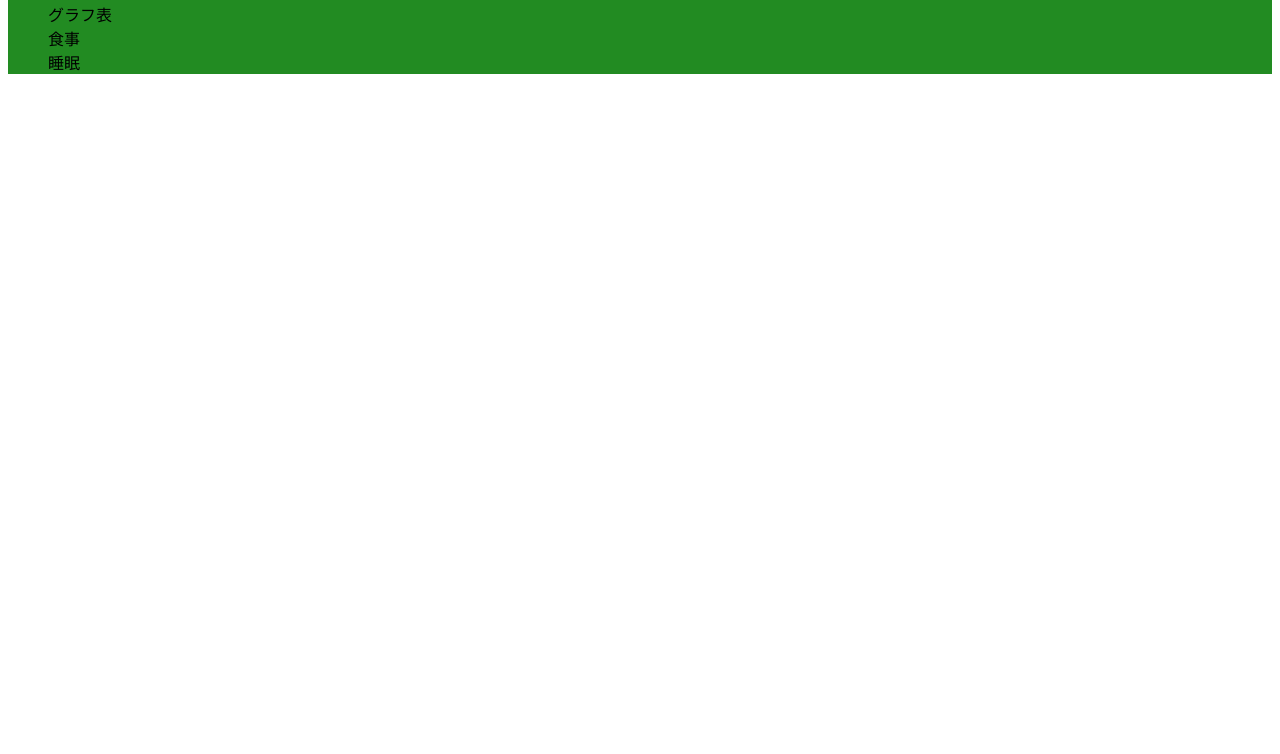
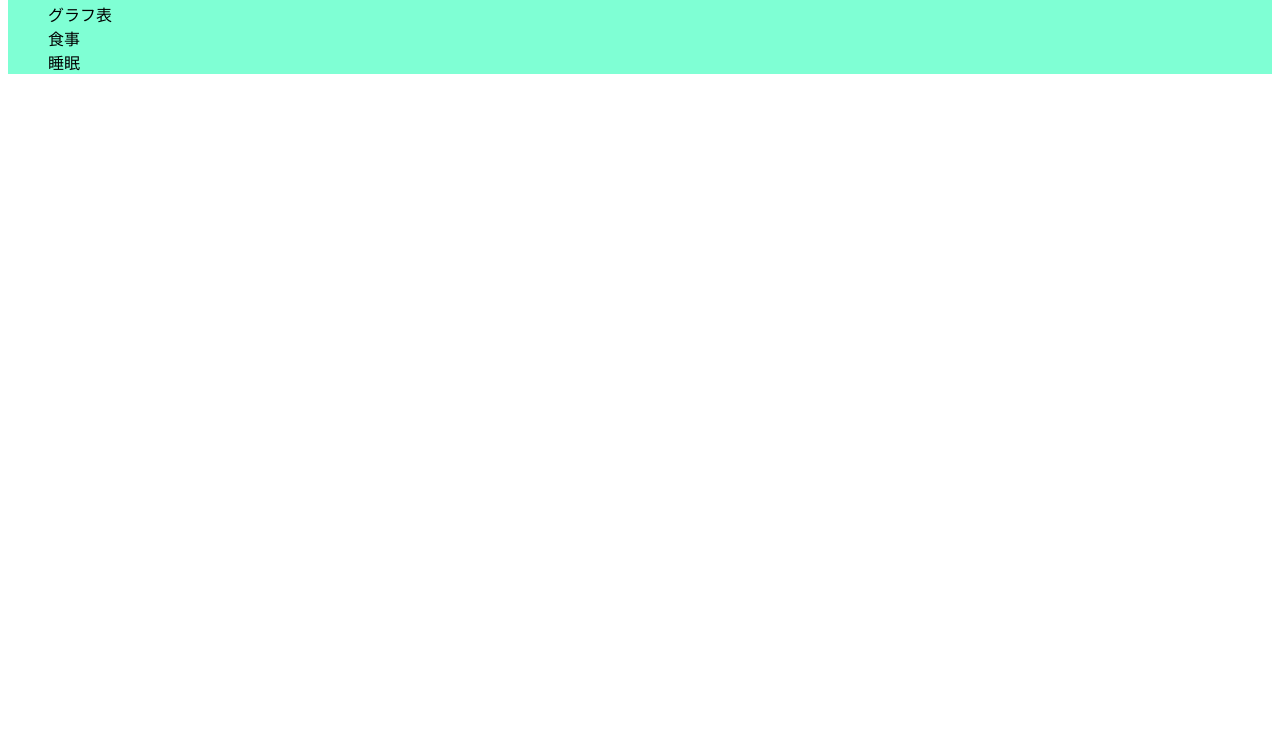
Before and after one commit to mizu0123yuji/health_log, a plain HTML site: page index.html in a window 1280 px wide. Shown: the part 46-800 px from the top of the page. Drawn offline with Linux system fonts and the light colour scheme.

Commit message:
health_1

```diff
--- a/style.css
+++ b/style.css
@@ -6,7 +6,7 @@ li{
 
 
 .header{
-    background-color: forestgreen;
+    background-color:aquamarine;
     height: auto;
 }
 
```
